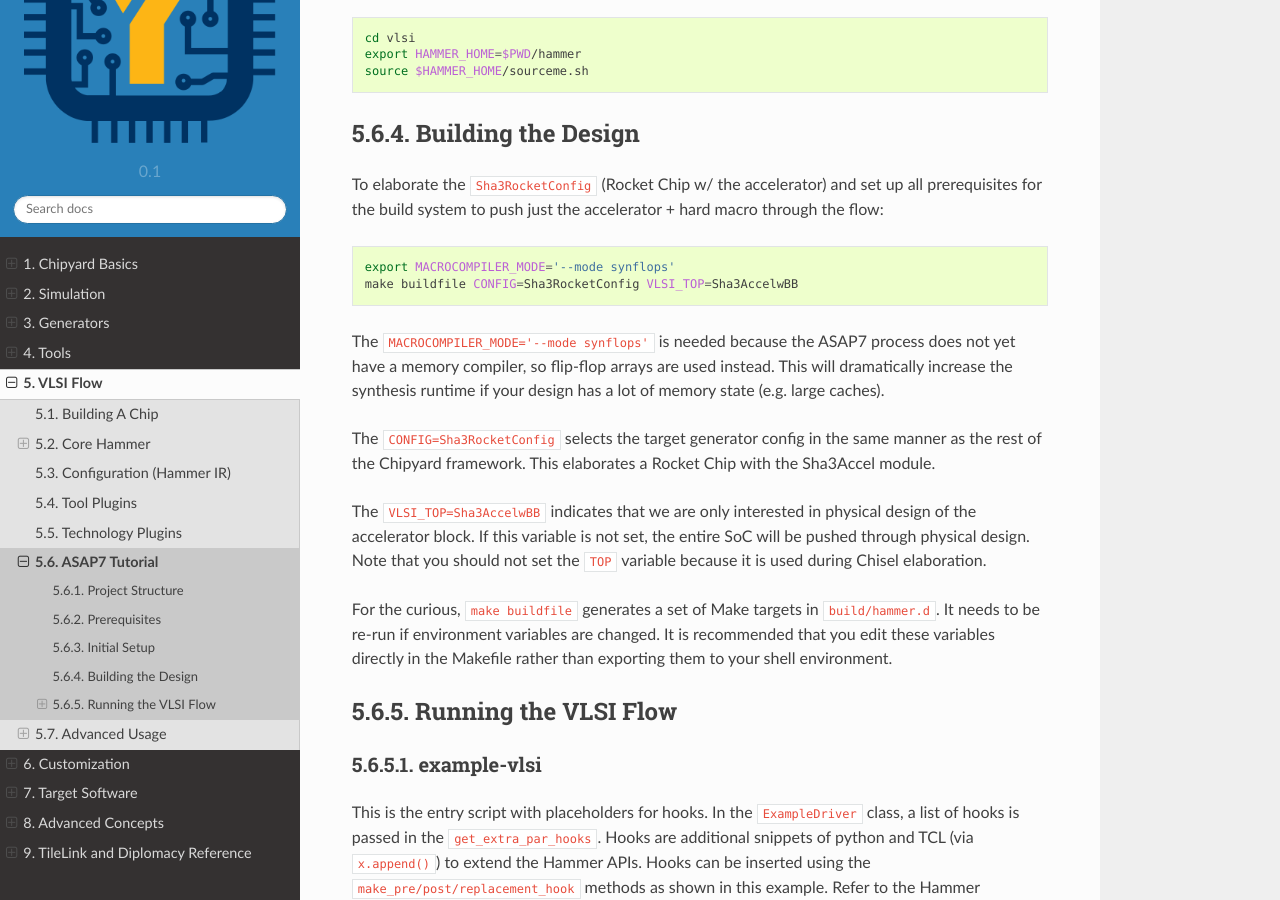
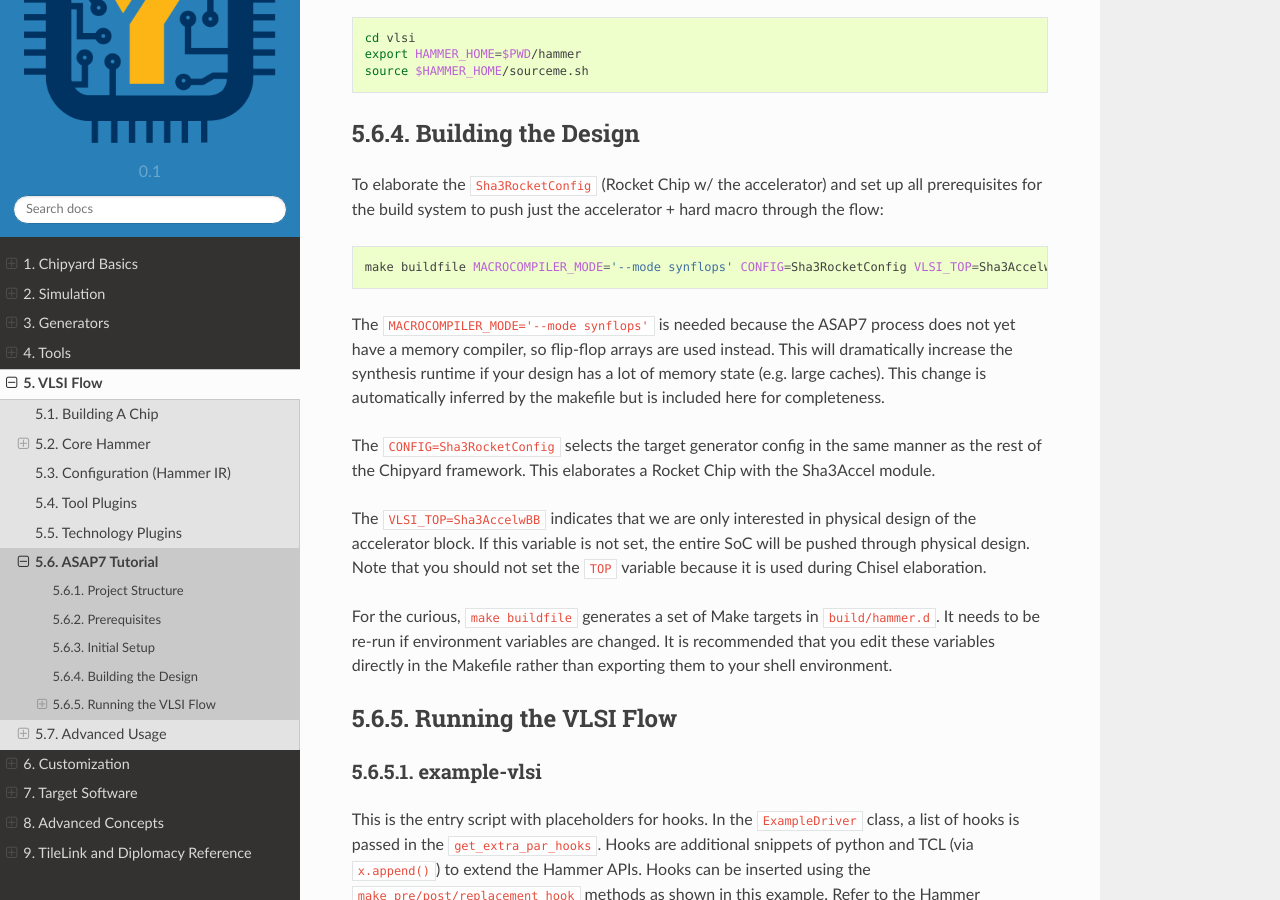
Before and after one commit to ucb-bar/chipyard, a Sphinx documentation site: the page built from docs/VLSI/Tutorial.rst, in a window 1280 px wide and 900 px high, scrolled down 1537 px. Built offline with Sphinx 7.4.7 and the Read the Docs theme 2.0.0, drawn with Linux system fonts in a browser that asks for light colours.

Commit message:
handle asap7 lack of memories in makefile

```diff
--- a/docs/VLSI/Tutorial.rst
+++ b/docs/VLSI/Tutorial.rst
@@ -82,10 +82,9 @@ To elaborate the ``Sha3RocketConfig`` (Rocket Chip w/ the accelerator) and set u
 
 .. code-block:: shell
 
-    export MACROCOMPILER_MODE='--mode synflops'
-    make buildfile CONFIG=Sha3RocketConfig VLSI_TOP=Sha3AccelwBB
+    make buildfile MACROCOMPILER_MODE='--mode synflops' CONFIG=Sha3RocketConfig VLSI_TOP=Sha3AccelwBB
 
-The ``MACROCOMPILER_MODE='--mode synflops'`` is needed because the ASAP7 process does not yet have a memory compiler, so flip-flop arrays are used instead. This will dramatically increase the synthesis runtime if your design has a lot of memory state (e.g. large caches).
+The ``MACROCOMPILER_MODE='--mode synflops'`` is needed because the ASAP7 process does not yet have a memory compiler, so flip-flop arrays are used instead. This will dramatically increase the synthesis runtime if your design has a lot of memory state (e.g. large caches). This change is automatically inferred by the makefile but is included here for completeness.
 
 The ``CONFIG=Sha3RocketConfig`` selects the target generator config in the same manner as the rest of the Chipyard framework. This elaborates a Rocket Chip with the Sha3Accel module.
 
```
Also changed, not shown: 1 other file.
